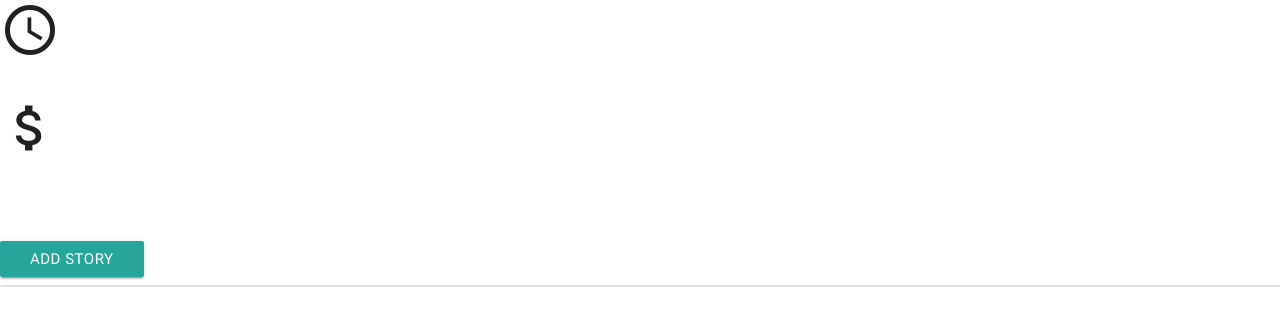
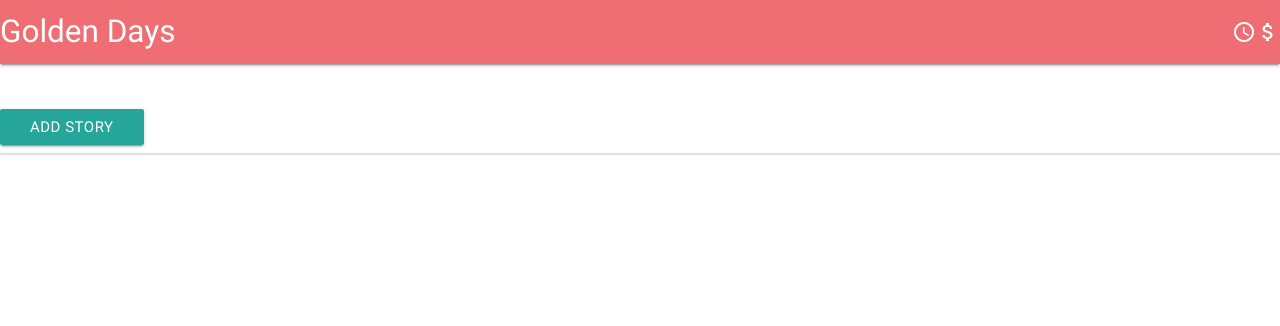
Before and after one commit to zeeshanh/Sprint2, a Flask app: page /1 in a window 1280 px wide. Shown: the top 326 px of the page. Run offline with Flask 2, Linux system fonts and the light colour scheme; some libraries are stand-ins or nearby versions.

Commit message:
Design changes

```diff
--- a/templates/stories.html
+++ b/templates/stories.html
@@ -98,12 +98,12 @@
     })
 
     socket.on('timerUpdate', function(time){
-      $("#timer").html(time + " seconds");
+      $("#timer").html(time);
       console.log("updating timer");
     })
 
     socket.on('winner', function(winner){
-      alert(winner);
+      Materialize.toast("This round is over. " + winner + " is the winner", 10000, 'rounded')
     })
 
     window.onload = function(){
@@ -156,16 +156,19 @@
 <body>
   <div id="particles-js"></div>
   <div class="page">
+
     <div id = "ownerID">{{uID}}</div>
-    <div id = "header">
-      <div class = "timeWrapper">
-        <i class ="time-icon medium material-icons">access_time</i>
-      <h1 id = "timer"></h1>
+    <nav>
+    <div class="nav-wrapper">
+      <a href="#" class="brand-logo left">Golden Days</a>
+      <ul id="nav-mobile" class="right ">
+        <li class = "timerWrapper"><i class ="time-icon medium material-icons">access_time</i></li>
+        <li id = "timer"></li>
+        <li class = "moneyWrapper"> <i class ="money-icon medium material-icons">attach_money</i></li>
+        <li id = "money"</li>
+      </ul>
     </div>
-    <div class = "moneyWrapper">
-      <i class ="money-icon medium material-icons">attach_money</i>
-      <h1 id = "money"></h1>
-    </div>
+  </nav>
   </div>
     <br>
     <br>
```
